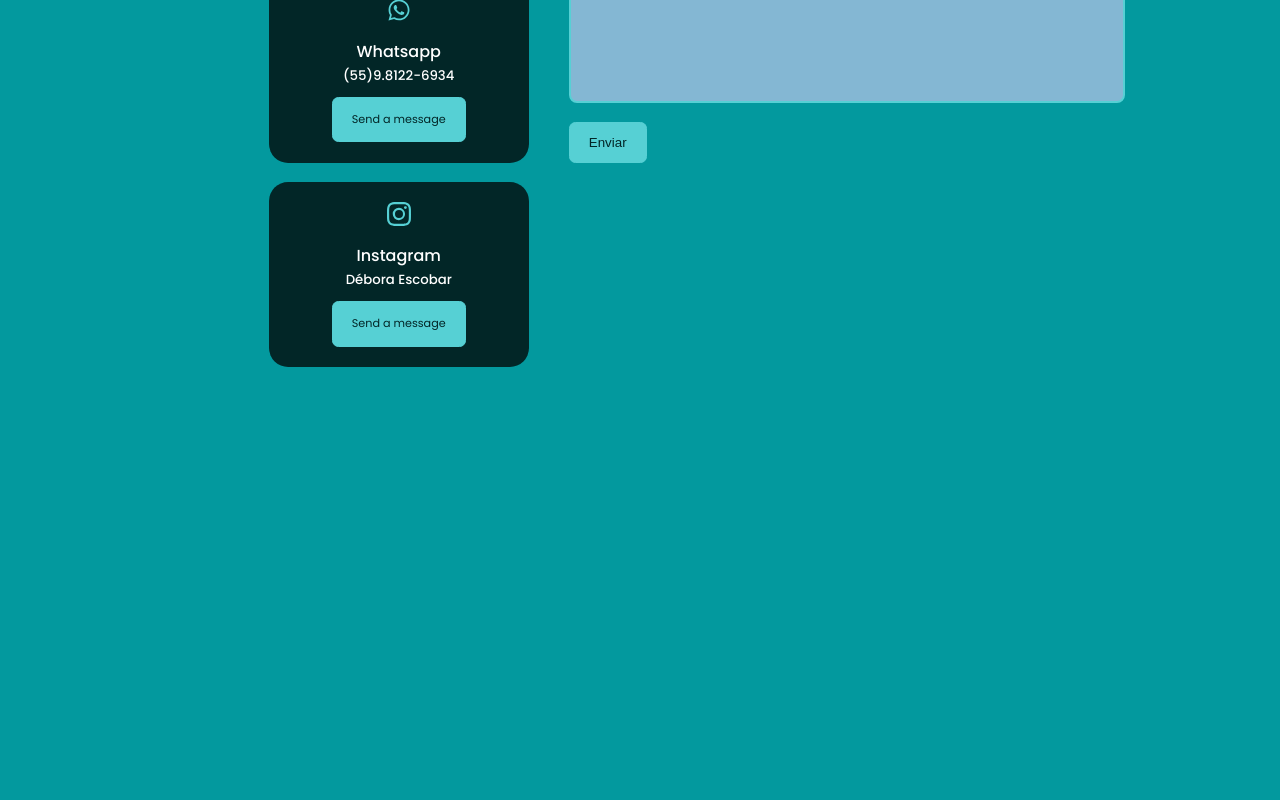
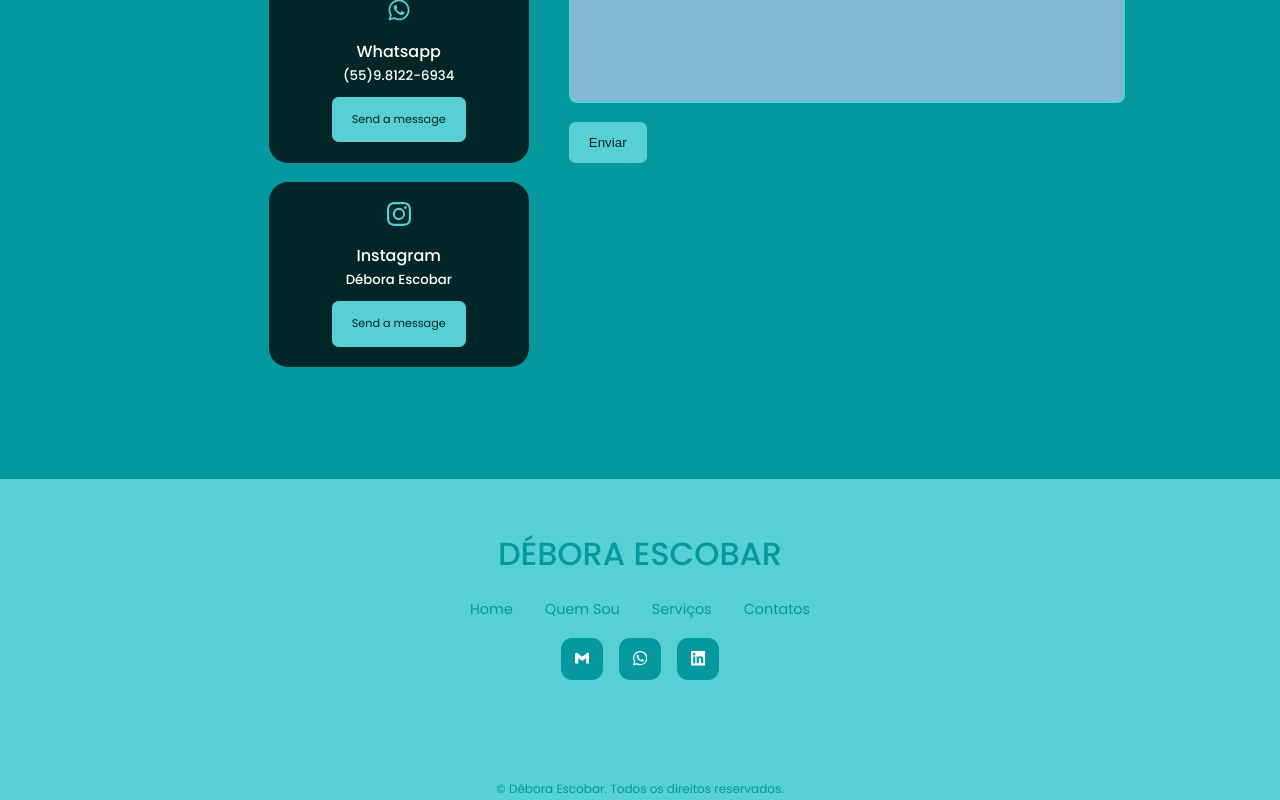
Before and after one commit to Jonathan-Galhardo/landingpage-debora, a React (Create React App) app: page / in a window 1280 px wide. Shown: the part 1906-2706 px from the top of the page. Before the commit the page ends 2273 px from the top, so only its background shows below. Built offline with nearby package versions, Linux system fonts and the light colour scheme.

Commit message:
Seção Footer

```diff
--- a/src/App.jsx
+++ b/src/App.jsx
@@ -3,6 +3,7 @@
 import About from './components/About/About'
 import Contact from './components/Contact/Contact'
 import Nav from './components/Nav/Nav'
+import Footer from './components/Footer/Footer'
 
 const App = () => {
   return (
@@ -11,6 +12,7 @@
       <Nav />
       < About />
       <Contact />
+      <Footer />
     </>
   )
 }
--- /dev/null
+++ b/src/components/Footer/Footer.css
@@ -0,0 +1,61 @@
+footer {
+  background: var(--color-primary);
+  padding: 3rem 0;
+  text-align: center;
+  font-size: 0.9rem;
+  margin-top: 7rem;
+}
+
+footer a {
+  color: var(--color-bg);
+}
+
+.footer__logo {
+  font-size: 2rem;
+  font-weight: 500;
+  margin-bottom: 1rem;
+  display: inline-block;
+}
+
+.links {
+  display: flex;
+  flex-wrap: wrap;
+  justify-content: center;
+  gap: 2rem;
+  margin: 0 auto 1rem;
+}
+
+.footer__socials {
+  display: flex;
+  justify-content: center;
+  gap: 1rem;
+  margin-bottom: 6rem;
+}
+
+.footer__socials a {
+  background: var(--color-bg);
+  color: var(--color-white);
+  padding: 0.8rem;
+  border-radius: 0.7rem;
+  display: flex;
+  border: 1px solid transparent;
+}
+
+.footer__socials a:hover {
+  background: transparent;
+  color: var(--color-bg);
+  border-color:var(--color-bg) ;
+}
+
+.footer__copyright {
+  margin-bottom: -3rem;
+  color: var(--color-bg);
+}
+
+/*###################### Media Queries (Mobile) #####################*/
+@media screen and (max-width: 600px) {
+  .links {
+    flex-direction: column;
+    gap: 1.5rem;
+  }
+}
--- /dev/null
+++ b/src/components/Footer/Footer.jsx
@@ -0,0 +1,33 @@
+import React from 'react'
+import './Footer.css'
+import { SiGmail } from "react-icons/si";
+import { SiWhatsapp } from "react-icons/si";
+import { GrLinkedin } from "react-icons/gr";
+
+const Footer = () => {
+  return (
+    <footer>
+      <a href="#" className='footer__logo'>DÉBORA ESCOBAR</a>
+
+
+      <ul className='links'>
+        <li><a href='#'>Home</a></li>
+        <li><a href='#about'>Quem Sou</a></li>
+        <li><a href='#services'>Serviços</a></li>
+        <li><a href='#contact'>Contatos</a></li>
+      </ul>
+
+      <div className='footer__socials'>
+        <a href="mailto:galhardoj@gmail.com"><SiGmail /></a>
+        <a href="https://api.whatsapp.com/send?phone=5555984389850&text=Ol%C3%A1!"><SiWhatsapp /></a>
+        <a href="https://www.linkedin.com/in/jonathangalhardo/"><GrLinkedin /></a>
+      </div>
+
+      <div className="footer__copyright">
+        <small>&copy; Débora Escobar. Todos os direitos reservados.</small>
+      </div>
+    </footer>
+  )
+}
+
+export default Footer
```
